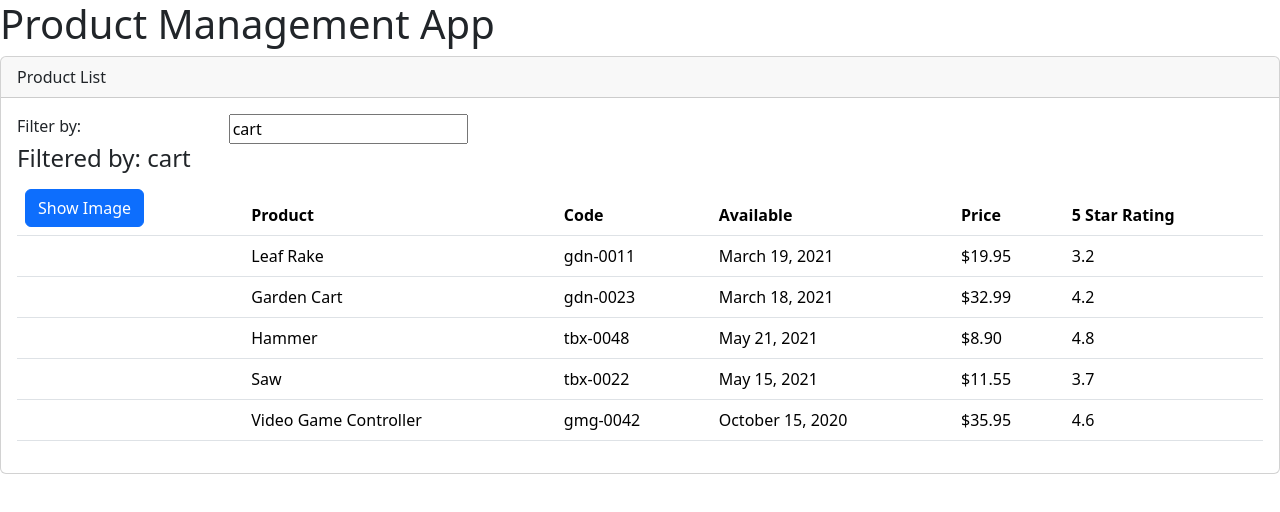
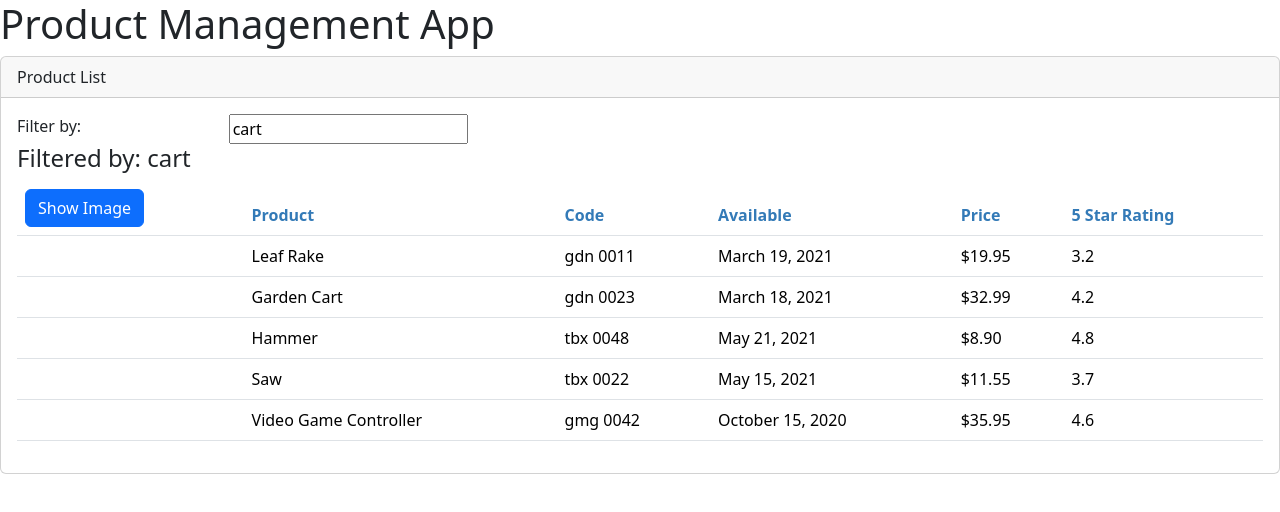
Before and after one commit to javamoth/product-management-app, an Angular app: page / in a window 1280 px wide. Shown: the top 512 px of the page. Built offline with nearby package versions, Linux system fonts and the light colour scheme.

Commit message:
implemented a custom pipe

```diff
--- a/src/app/app.module.ts
+++ b/src/app/app.module.ts
@@ -5,11 +5,13 @@
 
 import { AppComponent } from './app.component';
 import { ProductListComponent } from './products/product-list.component';
+import { ConvertToSpacesPipe } from './shared/convert-to-spaces.pipe';
 
 @NgModule({
   declarations: [
     AppComponent,
-    ProductListComponent
+    ProductListComponent,
+    ConvertToSpacesPipe
   ],
   imports: [
     BrowserModule,
--- /dev/null
+++ b/src/app/products/product-list.component.css
@@ -0,0 +1,3 @@
+th {
+    color:#337AB7;
+}
--- a/src/app/products/product-list.component.html
+++ b/src/app/products/product-list.component.html
@@ -37,7 +37,7 @@
                     [style.width.px]='imageWidth'
                     [style.margin.px]='imageMargin'/></td>
                 <td>{{product.productName}}</td>
-                <td>{{product.productCode | lowercase}}</td>
+                <td>{{product.productCode | lowercase | convertToSpaces:'-'}}</td>
                 <td>{{product.releaseDate}}</td>
                 <td>{{product.price | currency:'USD' : 'symbol' : '1.2-2'}}</td>
                 <td>{{product.starRating}}</td>
--- a/src/app/products/product-list.component.ts
+++ b/src/app/products/product-list.component.ts
@@ -1,17 +1,20 @@
-import { Component } from "@angular/core";
+import { Component, OnInit } from "@angular/core";
+import { IProduct } from "./product";
 
 @Component({
     selector: 'pm-products',
-    templateUrl: './product-list.component.html'
+    templateUrl: './product-list.component.html',
+    styleUrls: ['./product-list.component.css']
 })
 
-export class ProductListComponent {
+export class ProductListComponent implements OnInit{
+
     pageTitle: string = 'Product List';
     imageWidth: number = 50;
     imageMargin: number = 2;
     showImage: boolean = false;
     listFilter: string ='cart';
-    products: any[] =
+    products: IProduct[] =
     [
         {
           "productId": 1,
@@ -68,4 +71,7 @@
       toggleImage(): void {
         this.showImage = !this.showImage;
       }
+      ngOnInit(): void {
+        console.log('In OnInit');
+    }
 }
--- /dev/null
+++ b/src/app/products/product.ts
@@ -0,0 +1,10 @@
+export interface IProduct {
+    productId: number;
+    productName: string;
+    productCode: string;
+    releaseDate: string;
+    price: number;
+    description: string;
+    starRating: number;
+    imageUrl: string;
+}
--- /dev/null
+++ b/src/app/shared/convert-to-spaces.pipe.ts
@@ -0,0 +1,13 @@
+import { Pipe, PipeTransform } from "@angular/core";
+
+@Pipe({
+    name: 'convertToSpaces'
+})
+
+export class ConvertToSpacesPipe implements PipeTransform{
+    transform(value: string, character: string): string{
+
+    return value.replace(character, ' ');
+    }
+
+}
```
